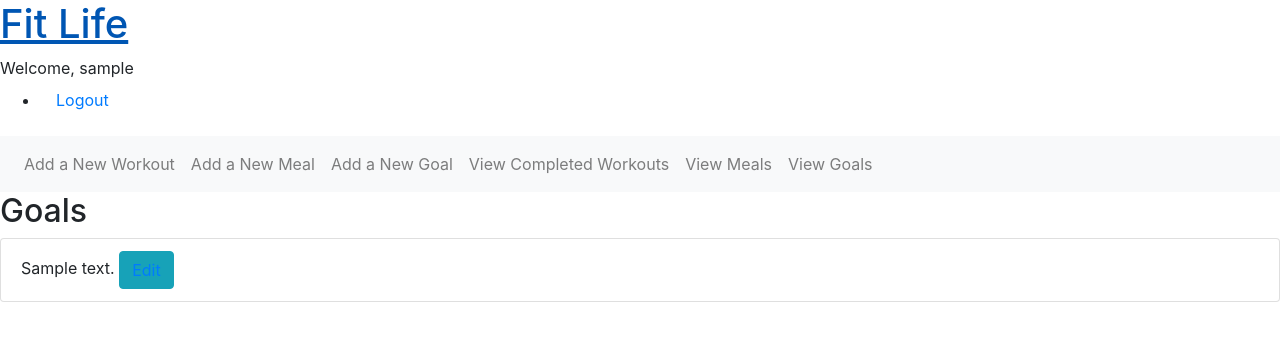
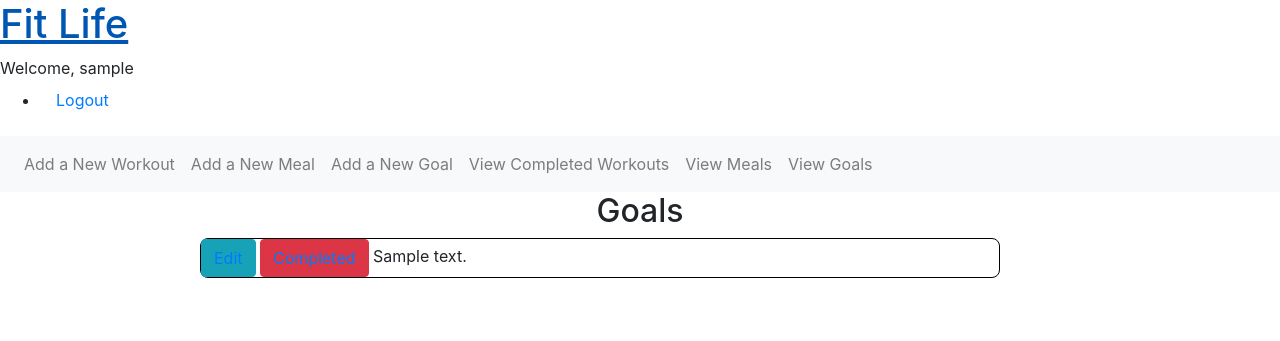
Before and after one commit to ngumina17/project4, a Django app: page /goals/ in a window 1280 px wide. Shown: the top 341 px of the page. Run offline with Django 3.2, Linux system fonts and the light colour scheme; a user stored in the database is signed in; tables that the repository leaves empty hold one stand-in row (values such as "Sample post"); some libraries are stand-ins or nearby versions.

Commit message:
all delete routes work

```diff
--- a/fit/static/css/fit.css
+++ b/fit/static/css/fit.css
@@ -30,3 +30,19 @@
 .lMeals {
     text-align: center;
 }
+
+.goals {
+    border: 1px solid black;
+    margin-bottom: 20px;
+    margin-left: 200px;
+    margin-right: 280px;
+    align-items: center;
+    justify-content: space-around;
+    border-radius: 8px;
+    list-style: none;
+
+}
+
+.lGoals{
+    text-align: center;
+}
--- a/fit/templates/fit/goal_list.html
+++ b/fit/templates/fit/goal_list.html
@@ -1,12 +1,13 @@
 
 {% extends 'fit/base.html' %} {% block content %}
-<h2>Goals</h2>
-<ul class="list-group">
+<h2 class='lGoals'>Goals</h2>
   {% for goal in goals %}
-  <li class="list-group-item">
+  <div class='goals'>
+  <button type= "button" class="btn btn-info"><a href="{% url 'goal_edit' id=goal.id%}">Edit</a></button>
+  <button type="button" class="btn btn-danger"><a href="{% url 'goal_delete' id=goal.id %}">Completed</a></button>
     {{ goal.contents }}
-    <button type= "button" class="btn btn-info"><a href="{% url 'goal_edit' id=goal.id%}">Edit</a></button>
-  </li>
+
+  </div>
   {% endfor %}
-</ul>
+
 {% endblock %}
--- a/fit/templates/fit/meal_list.html
+++ b/fit/templates/fit/meal_list.html
@@ -12,6 +12,7 @@
 
     <p>Calories:{{ meal.calories }}</p>
     <button type= "button" class="btn btn-info"><a href="{% url 'meal_edit' id=meal.id%}">Edit</a></button>
+    <button type="button" class="btn btn-danger"><a href="{% url 'meal_delete' pk=meal.pk %}">Delete</a></button>
 
   </li>
   {% endfor %}
--- a/fit/templates/fit/workout_list.html
+++ b/fit/templates/fit/workout_list.html
@@ -6,6 +6,7 @@
   {% for workout in workouts %}
   <div class='workouts'>
   <button type= "button" class="btn btn-info"><a href="{% url 'workout_edit' id=workout.id%}">Edit</a></button>
+  <button type="button" class="btn btn-danger"><a href="{% url 'workout_delete' id=workout.id %}">Completed</a></button>
     {{ workout.completed }}
 
 
--- a/fit/urls.py
+++ b/fit/urls.py
@@ -13,5 +13,8 @@ urlpatterns = [
     path('workout/edit/<int:id>', views.workout_edit, name='workout_edit'),
     path('meal/edit/<int:id>', views.meal_edit, name='meal_edit'),
     path('goal/edit/<int:id>', views.goal_edit, name='goal_edit'),
+    path('meals/delete/<int:pk>', views.meal_delete, name='meal_delete'),
+    path('goals/delete/<int:id>', views.goal_delete, name='goal_delete'),
+    path('workouts/delete/<int:id>', views.workout_delete, name='workout_delete'),
 
 ]
--- a/fit/views.py
+++ b/fit/views.py
@@ -119,3 +119,17 @@ def goal_edit(request, id):
     else:
         form = GoalsForm(instance = goal)
         return render(request, 'fit/goal_form.html', {'form': form})
+
+@login_required
+def meal_delete(request, pk):
+    Meals.objects.get(id=pk).delete()
+    return redirect('meal_list')
+
+
+def goal_delete(request, id):
+    Goals.objects.get(pk=id).delete()
+    return redirect('goal_list')
+
+def workout_delete(request, id):
+    Workout.objects.get(id=id).delete()
+    return redirect('workout_list')
```
